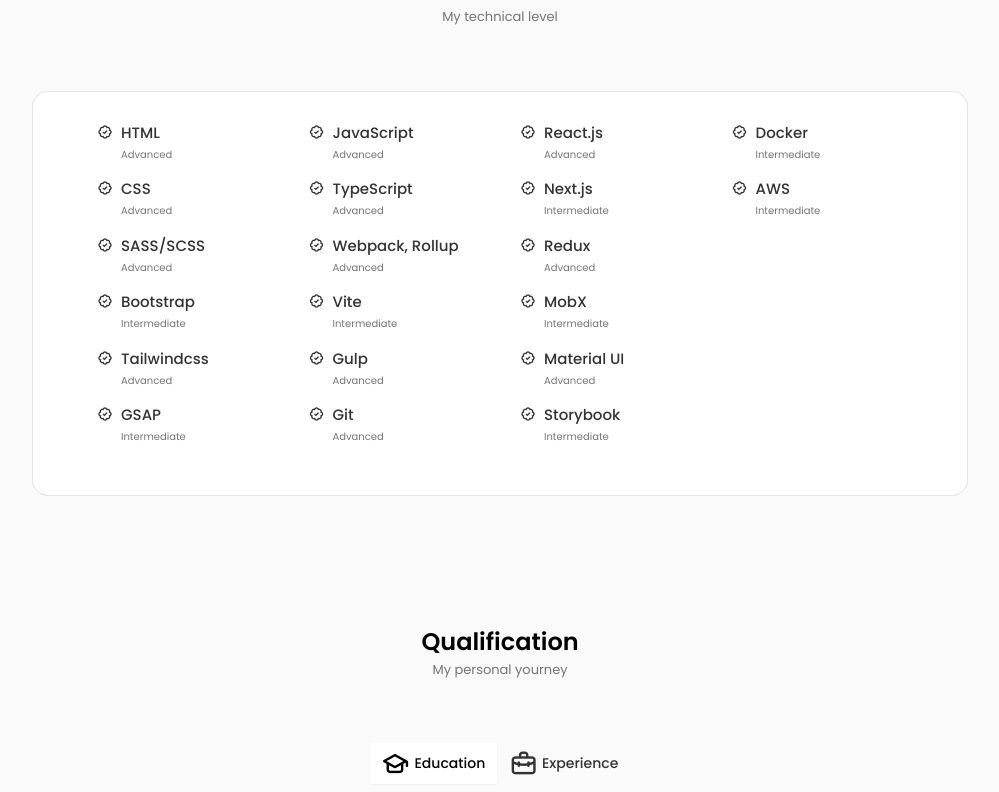
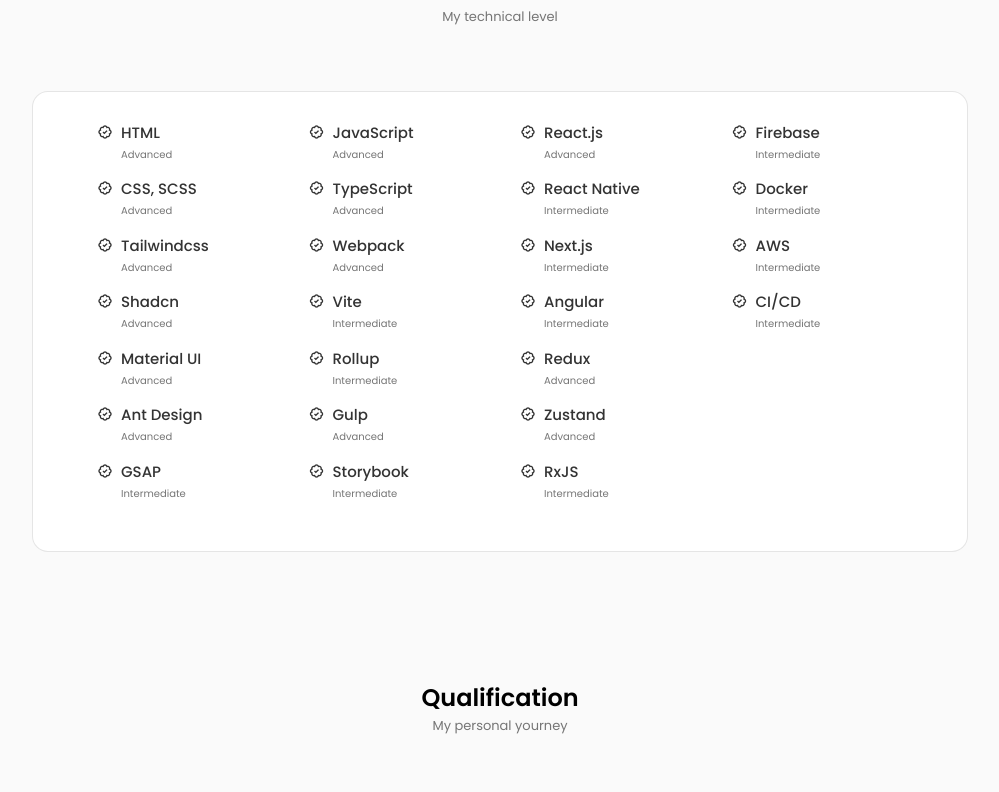
Before and after one commit to Nels0nMuntz/portfolio, a Next.js app: page / in a window 1280 px wide. Shown: the part 1528-2320 px from the top of the page, without its empty margins (140-1139 px from the left). Built offline with nearby package versions, Linux system fonts and the light colour scheme.

Commit message:
updated information and cv

```diff
--- a/src/components/About/About.tsx
+++ b/src/components/About/About.tsx
@@ -33,7 +33,7 @@
               <InfoItem title="Passion" subtitle="100%" icon={<i className="bx bxs-hot" />} />
             </div>
             <Button asChild>
-              <Link href="/CV.pdf" download="" target="_blank" className="self-center gap-2">
+              <Link href="/cv.pdf" download="" target="_blank" className="self-center gap-2">
                 <span>Download CV</span>
                 <svg
                   xmlns="http://www.w3.org/2000/svg"
--- a/src/components/Contact/Contact.tsx
+++ b/src/components/Contact/Contact.tsx
@@ -27,10 +27,10 @@
               />
               <ContactCard
                 title="Phone"
-                subtitle="+38 (095) 784 29 60"
+                subtitle="+38 (095) 932 98 92"
                 icon={<i className="bx bx-phone"></i>}
                 linkText="Call me"
-                linkHref="tel:+380957842960"
+                linkHref="tel:+380959329892"
               />
             </div>
           </div>
--- a/src/components/Qualification/components/QualificationTabs.tsx
+++ b/src/components/Qualification/components/QualificationTabs.tsx
@@ -31,14 +31,20 @@
         <QualificationItem
           title="Markup Developer"
           subtitle="A-Development"
-          duration="Oct 2020 - Nov 2021"
+          duration="Oct 2020 - Feb 2022"
           position="left"
         />
         <QualificationItem
           title="Frontend Developer"
           subtitle="A-Development"
-          duration="Dec 2021 - present"
+          duration="Jan 2022 - Jul 2024"
           position="right"
+        />
+        <QualificationItem
+          title="Frontend and Mobile Developer"
+          subtitle="Visionary Solutions"
+          duration="Aug 2024 - present"
+          position="left"
         />
       </TabsContent>
     </Tabs>
--- a/src/components/Skills/Skills.tsx
+++ b/src/components/Skills/Skills.tsx
@@ -12,31 +12,36 @@
             <div className="grid grid-cols-1 sm:grid-cols-2 md:grid-cols-4 sm:gap-10">
               <div className="flex flex-col items-start gap-4 pb-4 sm:pb0 mb-4 sm:mb-0 border-b sm:border-0 border-primary">
                 <SkillItem title="HTML" subtitle="Advanced" />
-                <SkillItem title="CSS" subtitle="Advanced" />
-                <SkillItem title="SASS/SCSS" subtitle="Advanced" />
-                <SkillItem title="Bootstrap" subtitle="Intermediate" />
+                <SkillItem title="CSS, SCSS" subtitle="Advanced" />
                 <SkillItem title="Tailwindcss" subtitle="Advanced" />
+                <SkillItem title="Shadcn" subtitle="Advanced" />
+                <SkillItem title="Material UI" subtitle="Advanced" />
+                <SkillItem title="Ant Design" subtitle="Advanced" />
                 <SkillItem title="GSAP" subtitle="Intermediate" />
               </div>
               <div className="flex flex-col items-start gap-4 pb-4 sm:pb0 mb-4 sm:mb-0 border-b sm:border-0 border-primary">
                 <SkillItem title="JavaScript" subtitle="Advanced" />
                 <SkillItem title="TypeScript" subtitle="Advanced" />
-                <SkillItem title="Webpack, Rollup" subtitle="Advanced" />
+                <SkillItem title="Webpack" subtitle="Advanced" />
                 <SkillItem title="Vite" subtitle="Intermediate" />
+                <SkillItem title="Rollup" subtitle="Intermediate" />
                 <SkillItem title="Gulp" subtitle="Advanced" />
-                <SkillItem title="Git" subtitle="Advanced" />
+                <SkillItem title="Storybook" subtitle="Intermediate" />
               </div>
               <div className="flex flex-col items-start gap-4 pb-4 sm:pb0 mb-4 sm:mb-0 border-b sm:border-0 border-primary">
                 <SkillItem title="React.js" subtitle="Advanced" />
+                <SkillItem title="React Native" subtitle="Intermediate" />
                 <SkillItem title="Next.js" subtitle="Intermediate" />
+                <SkillItem title="Angular" subtitle="Intermediate" />
                 <SkillItem title="Redux" subtitle="Advanced" />
-                <SkillItem title="MobX" subtitle="Intermediate" />
-                <SkillItem title="Material UI" subtitle="Advanced" />
-                <SkillItem title="Storybook" subtitle="Intermediate" />
+                <SkillItem title="Zustand" subtitle="Advanced" />
+                <SkillItem title="RxJS" subtitle="Intermediate" />
               </div>
               <div className="flex flex-col items-start gap-4">
+                <SkillItem title="Firebase" subtitle="Intermediate" />
                 <SkillItem title="Docker" subtitle="Intermediate" />
                 <SkillItem title="AWS" subtitle="Intermediate" />
+                <SkillItem title="CI/CD" subtitle="Intermediate" />
               </div>
             </div>
           </div>
```
Also changed, not shown: 1 other file (tests, documents, lock files or other folders).
